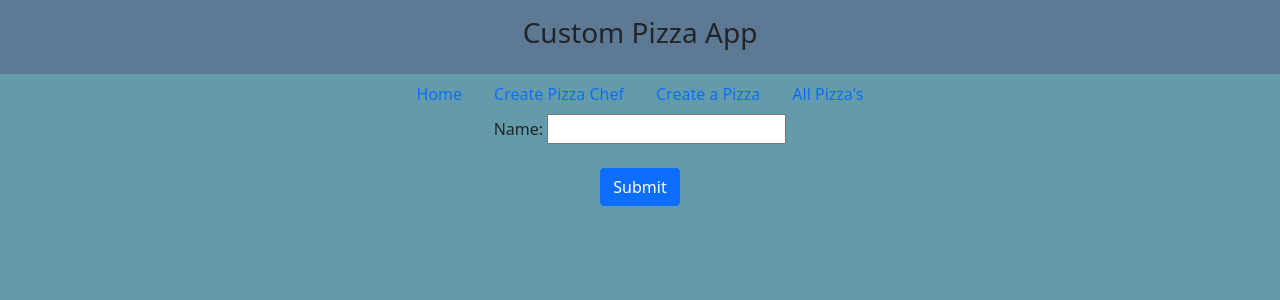
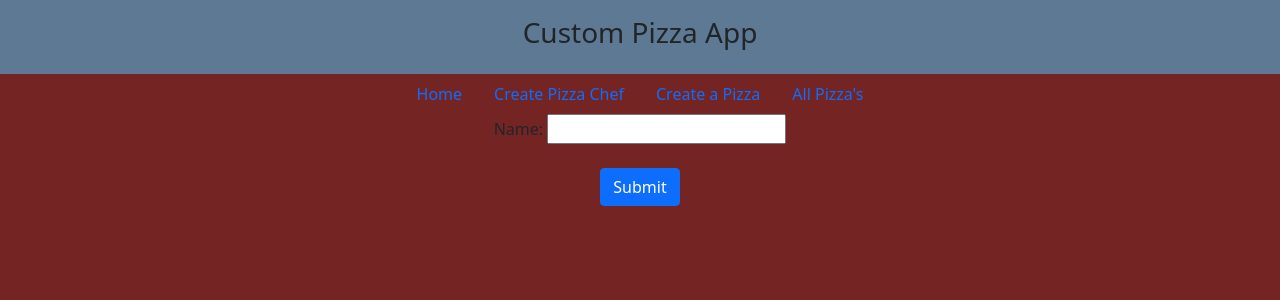
Before and after one commit to erhnaks/Phyton_flask_app_Pipeline, a Flask app: page /createchef in a window 1280 px wide. Shown: the top 300 px of the page. Run offline with Flask 2, Linux system fonts and the light colour scheme.

Commit message:
background updated

```diff
--- a/application/templates/base.html
+++ b/application/templates/base.html
@@ -1,6 +1,6 @@
 <!DOCTYPE html>
 <html>
-    <body style="background-color: rgb(99, 155, 171)">
+    <body style="background-color: rgb(117, 36, 36)">
         <div
         class="w-auto p-3" style="background-color: rgb(93, 121, 147);">
         <center>
```
